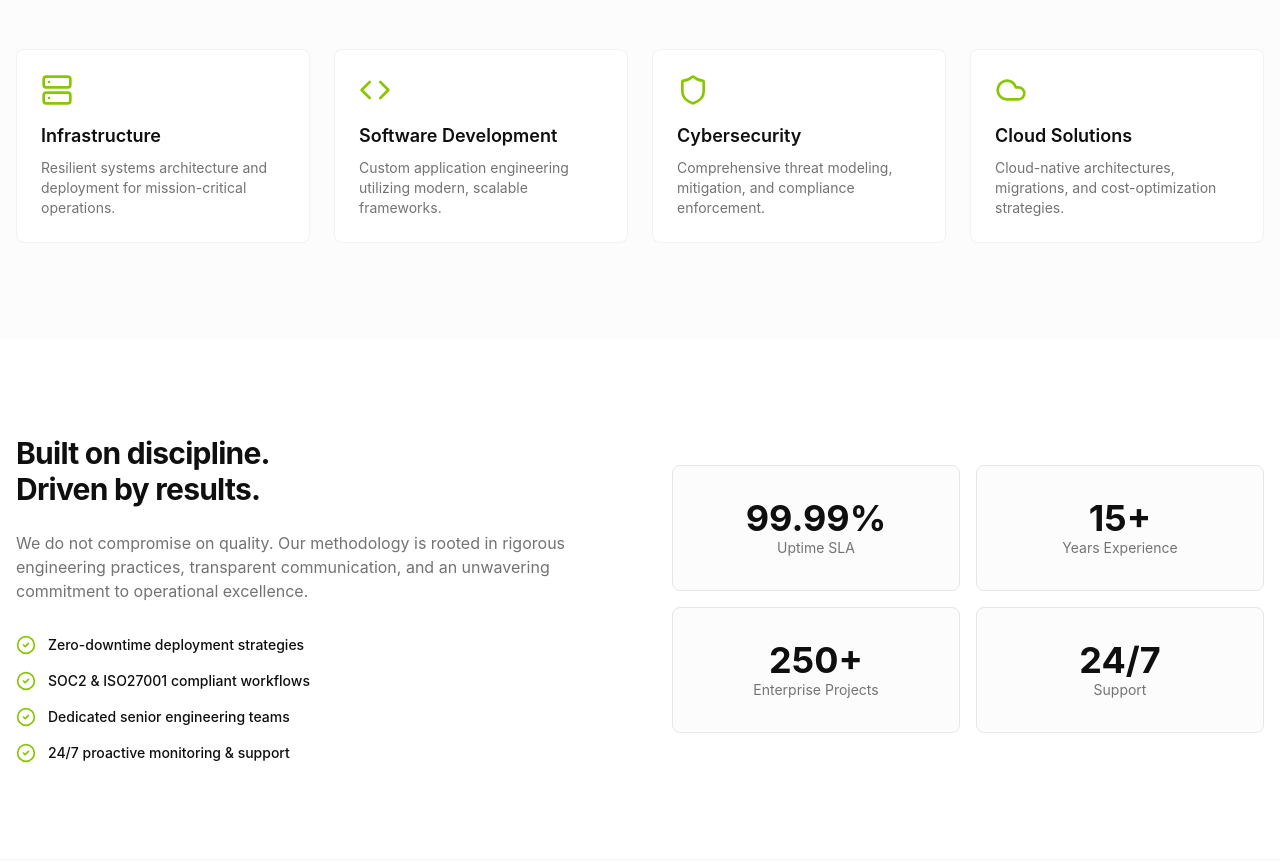
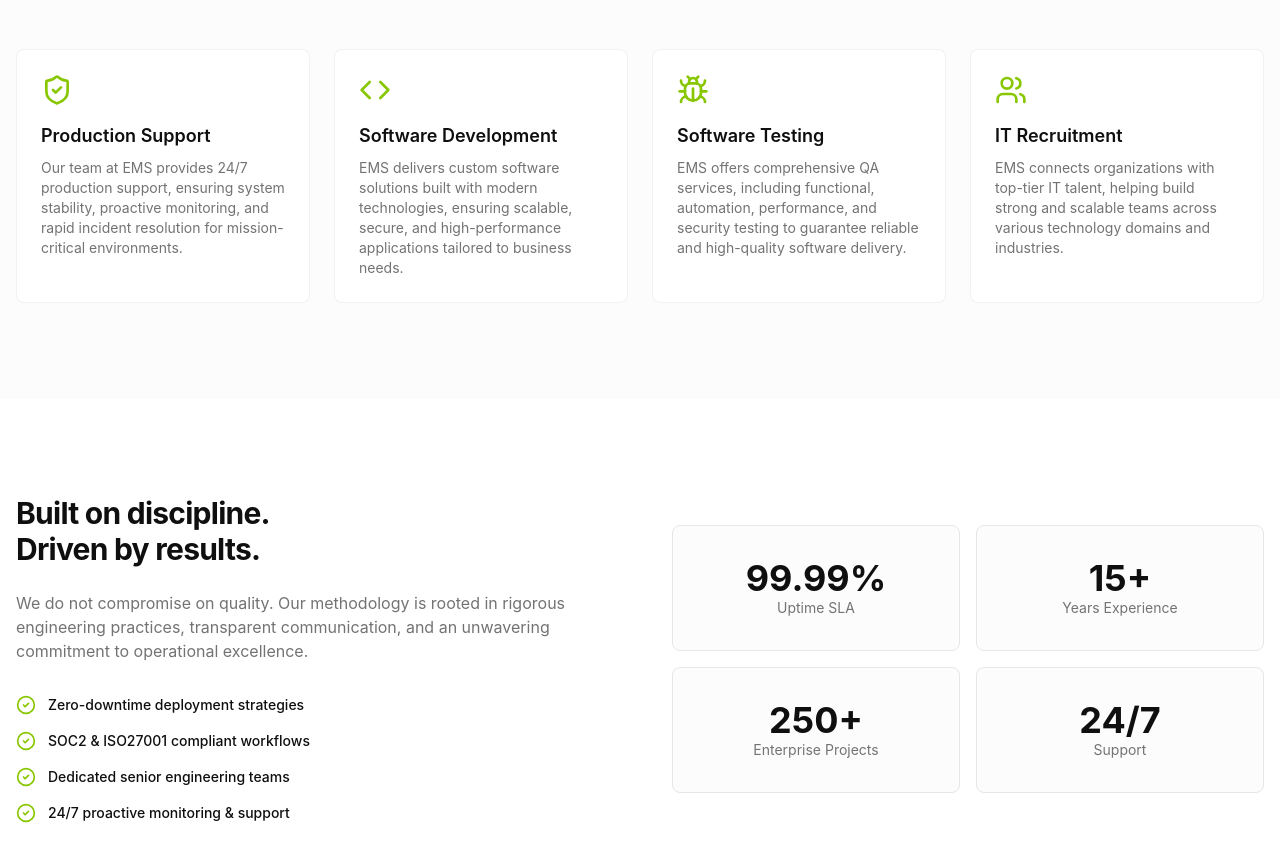
Before and after one commit to ems-itech/ems-website, a Next.js app: page / in a window 1280 px wide. Shown: the part 940-1802 px from the top of the page. Built offline with nearby package versions, Linux system fonts and the light colour scheme.

Commit message:
home page update

```diff
--- a/app/contact/page.tsx
+++ b/app/contact/page.tsx
@@ -114,7 +114,7 @@
               </div>
 
               <Button type="submit" className="w-full" disabled={isSubmitting}>
-                {isSubmitting ? "Sending..." : "Submit Inquiry"}
+                {isSubmitting ? "Sending..." : "Submit"}
               </Button>
 
               {/* STATUS MESSAGE */}
--- a/app/page.tsx
+++ b/app/page.tsx
@@ -2,7 +2,7 @@
 
 import Link from "next/link";
 import { FadeIn } from "@/components/ui/fade-in";
-import { ArrowRight, CheckCircle2, Server, Shield, Cloud, Code } from "lucide-react";
+import { ArrowRight, CheckCircle2, Server, Shield, Cloud, Code, ShieldCheck, Bug, Users } from "lucide-react";
 
 export default function Home() {
   return (
@@ -84,10 +84,10 @@
 
           <div className="grid md:grid-cols-2 lg:grid-cols-4 gap-6">
             {[
-              { icon: Server, title: "Infrastructure", desc: "Resilient systems architecture and deployment for mission-critical operations." },
-              { icon: Code, title: "Software Development", desc: "Custom application engineering utilizing modern, scalable frameworks." },
-              { icon: Shield, title: "Cybersecurity", desc: "Comprehensive threat modeling, mitigation, and compliance enforcement." },
-              { icon: Cloud, title: "Cloud Solutions", desc: "Cloud-native architectures, migrations, and cost-optimization strategies." }
+              { icon: ShieldCheck, title: "Production Support", desc: "Our team at EMS provides 24/7 production support, ensuring system stability, proactive monitoring, and rapid incident resolution for mission-critical environments." },
+              { icon: Code, title: "Software Development", desc: "EMS delivers custom software solutions built with modern technologies, ensuring scalable, secure, and high-performance applications tailored to business needs." },
+              { icon: Bug, title: "Software Testing", desc: "EMS offers comprehensive QA services, including functional, automation, performance, and security testing to guarantee reliable and high-quality software delivery." },
+              { icon: Users, title: "IT Recruitment", desc: "EMS connects organizations with top-tier IT talent, helping build strong and scalable teams across various technology domains and industries." }
             ].map((service, i) => (
               <FadeIn key={i} delay={0.1 * i} className="group relative rounded-xl border border-border/50 bg-background p-6 hover:border-primary/50 transition-colors">
                 <service.icon className="h-8 w-8 text-primary mb-4" />
```
